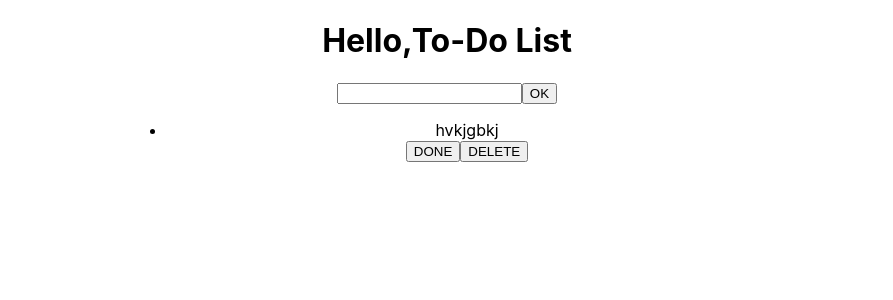
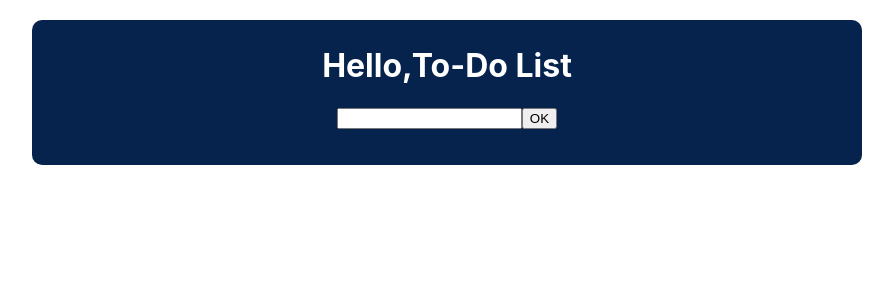
Before and after one commit to IrinaV1/lessons, a React (Create React App) app in the folder lesson/: page / in a window 1280 px wide. Shown: the top 300 px of the page, without its empty margins (193-1086 px from the left). Built offline with nearby package versions, Linux system fonts and the light colour scheme.

Commit message:
added task li

```diff
--- a/lesson/src/App.css
+++ b/lesson/src/App.css
@@ -1,7 +1,12 @@
 .App {
   margin: 20px auto;
+  padding: 5px 15px 20px;
   text-align: center;
-  width: 50%;
+  max-width: 800px;
+  width: 65%;
+  border-radius: 10px;
+  background-color: #06234e;
+  color: #fff;
 }
 
 
@@ -21,3 +26,24 @@
 .App-link {
   color: #61dafb;
 }
+.items {
+  list-style-type: none;
+  padding: 0;
+}
+
+.item {
+  display: flex;
+  justify-content: space-between;
+  align-items: center;
+  padding: 10px;
+  border-bottom: 1px solid #ccc;
+}
+.item-task{
+  width: 45%;
+  padding: 5PX;
+  text-align: start;
+}
+.completed {
+  text-decoration: line-through;
+  color: gray;
+}
--- a/lesson/src/App.js
+++ b/lesson/src/App.js
@@ -5,14 +5,19 @@ import './App.css';
 function App() {
 
 const [task, setTask] = useState('');
-
+const [tasks, setTasks] = useState([]);
 
 const handleInputChange = (event) => {
   setTask(event.target.value);
 }
 
 const handleAddTask = () => {
+  if (task.trim() !== '') {
+    setTasks([...tasks, { text: task, completed: false }]);
+    setTask('');
+  }
   setTask('')
+
 }
 
   return (
@@ -23,14 +28,19 @@ const handleAddTask = () => {
     onChange={handleInputChange}
     />
     <button onClick={handleAddTask}>OK</button>
-  <ul className="items">
-    <li className="item"> hvkjgbkj
+    <ul className="items">
+ {tasks.map((task,index) => (
+
+    <li className="item" key={index}>
+    <span className='item-task'>{task.text}</span>
       <div>
-      <button>DONE</button>
-      <button>DELETE</button>
+      <button onClick={() => {}}>DONE</button>
+      <button onClick={() => {}}>DELETE</button>
       </div>
     </li>
-  </ul>
+
+ ))}
+ </ul>
 
     </div>
   );
```
